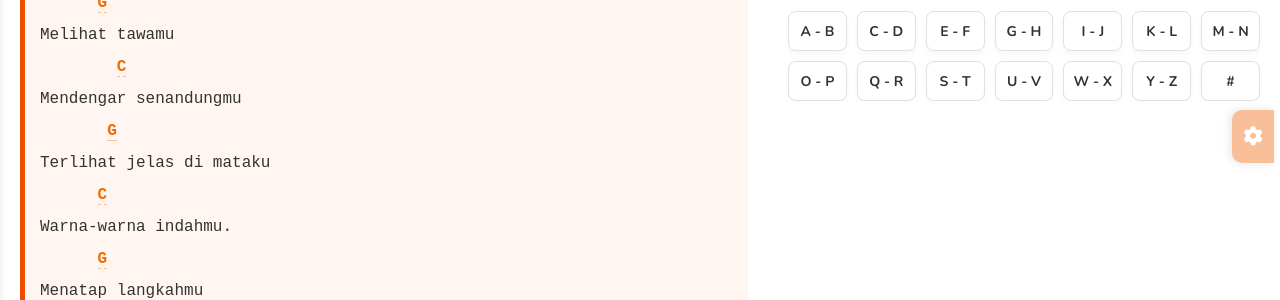
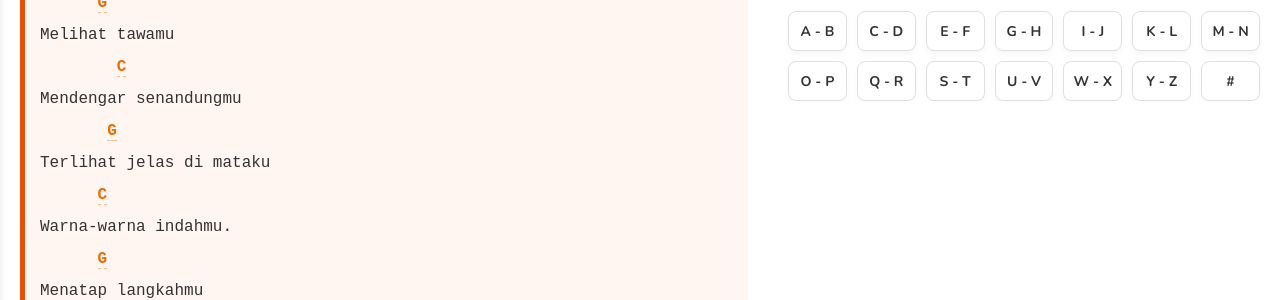
Before and after one commit to sudut-nirwana/sudut-nirwana-main, a Jekyll site: the page built from _chord/sheila-on-7/sheila-on-7-anugrah-terindah.md, in a window 1280 px wide. Shown: the part 557-857 px from the top of the page. Built offline with Jekyll 4.4.1, drawn with Linux system fonts in a browser that asks for light colours; some web fonts are replaced; a script that is not in the unit is left out.

Commit message:
Update chord.html

```diff
--- a/_layouts/chord.html
+++ b/_layouts/chord.html
@@ -86,19 +86,7 @@ layout: default
     </div>
 </div>
 
-<div id="autoscroll-container">
-  <div class="controls-wrapper">
-    <button id="btn-plus" class="speed-btn">+</button>
-    <div class="slider-box">
-      <input type="range" id="speed-slider" min="1" max="5" value="1" orient="vertical">
-    </div>
-    <button id="btn-minus" class="speed-btn">-</button>
-  </div>
-  <div id="scroll-trigger">
-    <span id="trigger-text" style="font-size: 1.2rem;"><i class="fas fa-gear"></i></span>
-  </div>
-</div>
-
 <script src="https://ajax.googleapis.com/ajax/libs/jquery/3.7.1/jquery.min.js"></script>
 <script src="https://cdn.jsdelivr.net/npm/chordicus@1.2.0/dist/chordicus.min.js"></script>
 <script src="{{ '/assets/js/chord-logic.js' | relative_url }}"></script>
+<script charset="utf-8" src="https://widget.bandsintown.com/main.min.js"></script>
```
